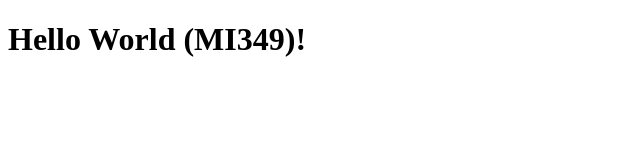
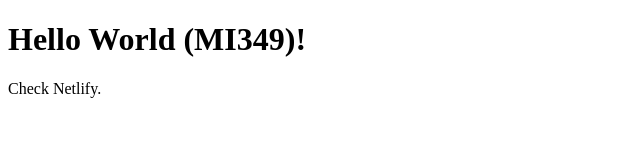
Before and after one commit to LCrawf/hello_mi349, a plain HTML site: page index.html in a window 1280 px wide. Shown: the whole page, without its empty margins (0-640 px from the left). Drawn offline with Linux system fonts and the light colour scheme.

Commit message:
Small change to check netlify deployment

```diff
--- a/index.html
+++ b/index.html
@@ -7,5 +7,6 @@
 </head>
 <body>
     <h1>Hello World (MI349)!</h1>
+    <p>Check Netlify.</p>
 </body>
 </html>
```
